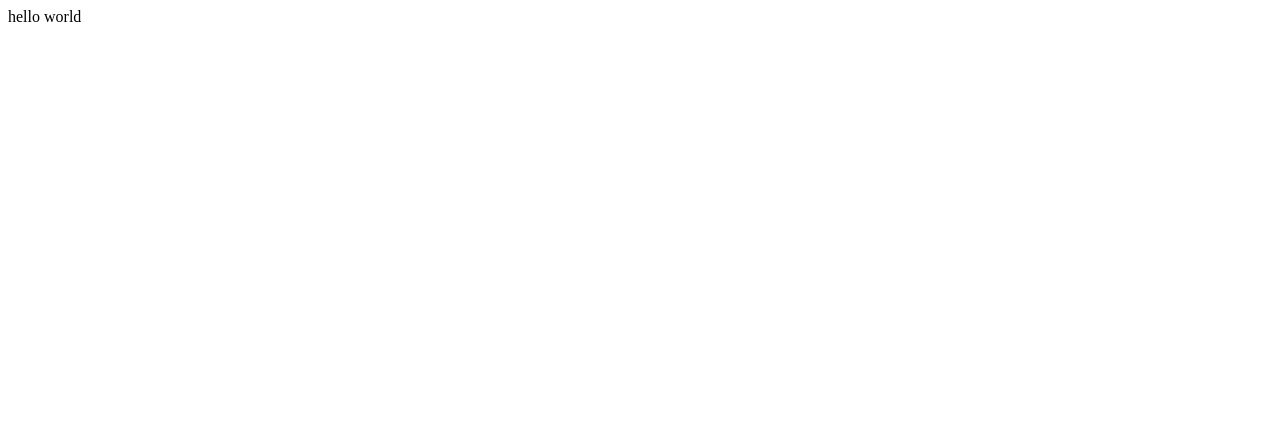
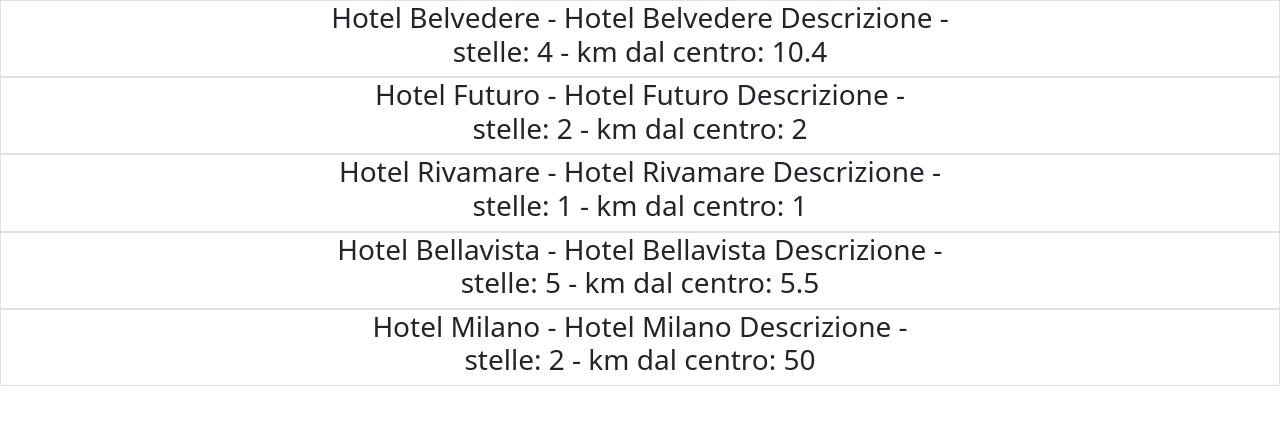
Before and after one commit to davidedev04/php-hotel, a PHP site: page / in a window 1280 px wide. Before the commit the part shown is almost empty. Shown: the top 425 px of the page. Run offline with PHP 8.4, Linux system fonts and the light colour scheme.

Commit message:
fine esercizio

```diff
--- a/index.php
+++ b/index.php
@@ -1,15 +1,71 @@
 <!DOCTYPE html>
 <html lang="en">
+
 <head>
     <meta charset="UTF-8">
     <meta name="viewport" content="width=device-width, initial-scale=1.0">
+    <link href="https://cdn.jsdelivr.net/npm/bootstrap@5.0.2/dist/css/bootstrap.min.css" rel="stylesheet"
+        integrity="sha384-EVSTQN3/azprG1Anm3QDgpJLIm9Nao0Yz1ztcQTwFspd3yD65VohhpuuCOmLASjC" crossorigin="anonymous">
     <title>Document</title>
 </head>
+
 <body>
     <?php
 
-    echo "hello world"
+    $hotels = [
+
+        [
+            'name' => 'Hotel Belvedere',
+            'description' => 'Hotel Belvedere Descrizione',
+            'parking' => true,
+            'vote' => 4,
+            'distance_to_center' => 10.4
+        ],
+        [
+            'name' => 'Hotel Futuro',
+            'description' => 'Hotel Futuro Descrizione',
+            'parking' => true,
+            'vote' => 2,
+            'distance_to_center' => 2
+        ],
+        [
+            'name' => 'Hotel Rivamare',
+            'description' => 'Hotel Rivamare Descrizione',
+            'parking' => false,
+            'vote' => 1,
+            'distance_to_center' => 1
+        ],
+        [
+            'name' => 'Hotel Bellavista',
+            'description' => 'Hotel Bellavista Descrizione',
+            'parking' => false,
+            'vote' => 5,
+            'distance_to_center' => 5.5
+        ],
+        [
+            'name' => 'Hotel Milano',
+            'description' => 'Hotel Milano Descrizione',
+            'parking' => true,
+            'vote' => 2,
+            'distance_to_center' => 50
+        ],
+
+    ];
+
+    foreach ($hotels as $hotel) {
+
+        echo '<div class="border text-center">'
+            . '<h3>'
+            . $hotel['name'] . " - "
+            . $hotel['description'] . " - " . "<br>"
+            . "stelle: " . $hotel['vote'] . " - "
+            . "km dal centro: " . $hotel['distance_to_center']
+            . '</h3>'
+            . '</div>';
+
+    }
 
     ?>
 </body>
+
 </html>
```
